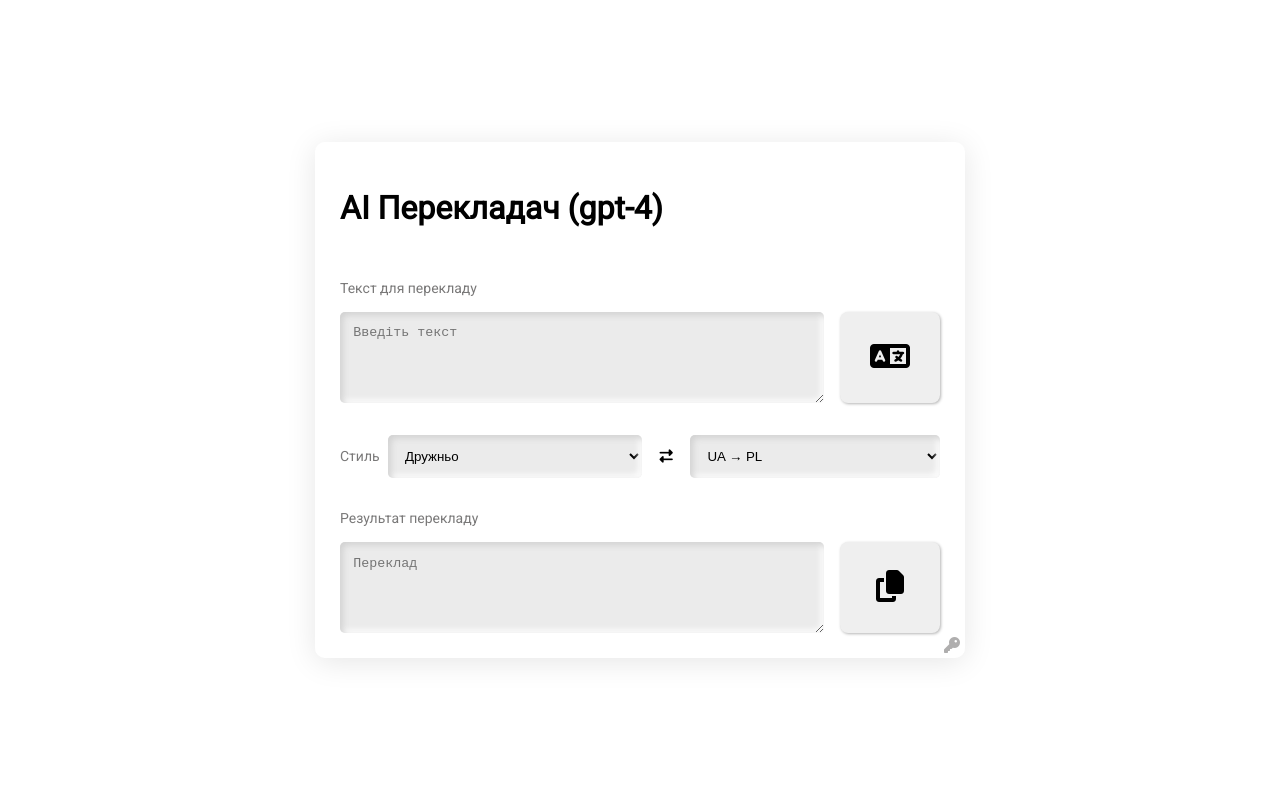
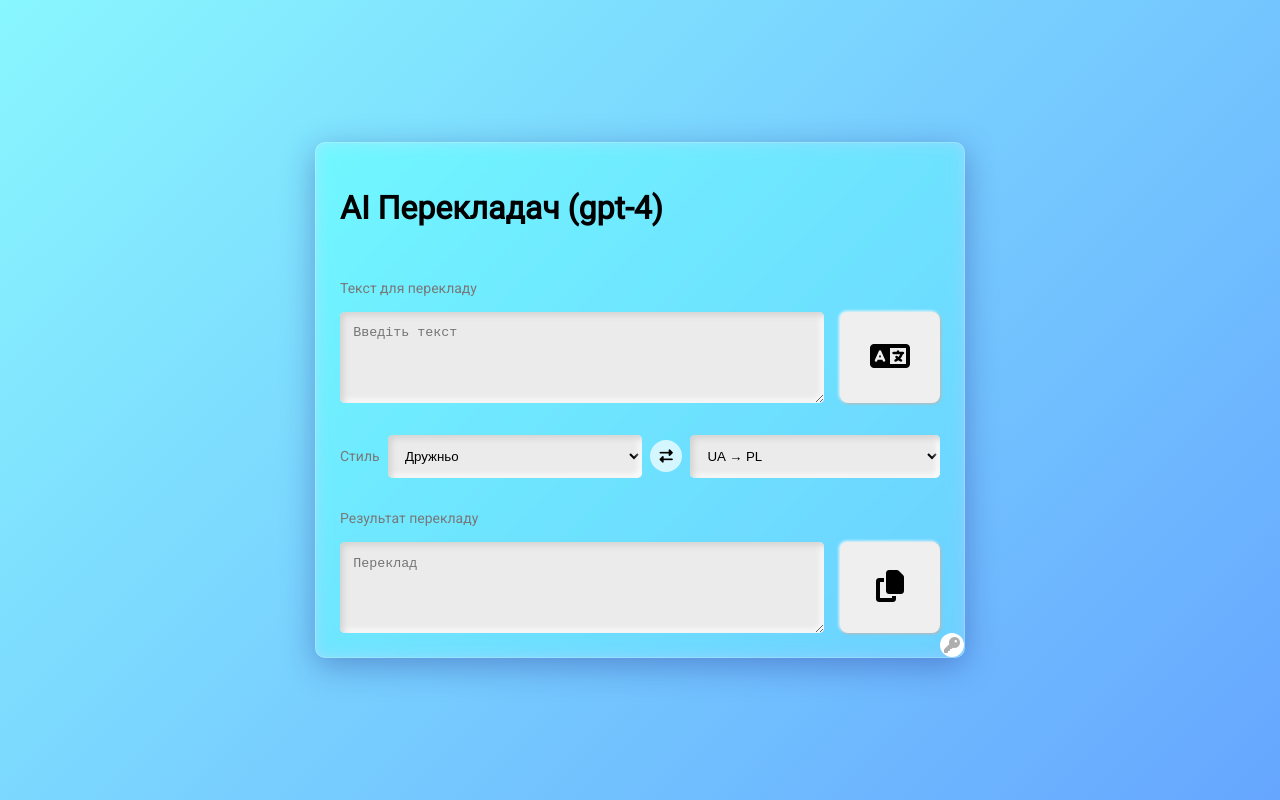
Before and after one commit to Alexandr-Kravchuk/translate-ai, a website: page index.html in a window 1280 px wide. Drawn offline with Linux system fonts and the light colour scheme.

Commit message:
feat: add glassmorphism styles

```diff
--- a/style.css
+++ b/style.css
@@ -5,6 +5,8 @@
         justify-content: center;
         align-items: center;
         margin: 0;
+        background: linear-gradient(135deg, #89f7fe 0%, #66a6ff 100%);
+        background-attachment: fixed;
 }
 
 .container {
@@ -19,10 +21,11 @@
 }
 
 .glass {
-	background: rgba(255, 255, 255, 0.2);
-	backdrop-filter: blur(10px);
-	box-shadow: 0 4px 30px rgba(0, 0, 0, 0.1);
-	border: 1px solid rgba(255, 255, 255, 0.3);
+        background: rgba(255, 255, 255, 0.25);
+        box-shadow: 0 8px 32px 0 rgba(31, 38, 135, 0.37);
+        backdrop-filter: blur(8px) saturate(180%);
+        -webkit-backdrop-filter: blur(8px) saturate(180%);
+        border: 1px solid rgba(255, 255, 255, 0.18);
 }
 
 .text-container {
```
Lines whose indentation alone changed are shown as unchanged.
